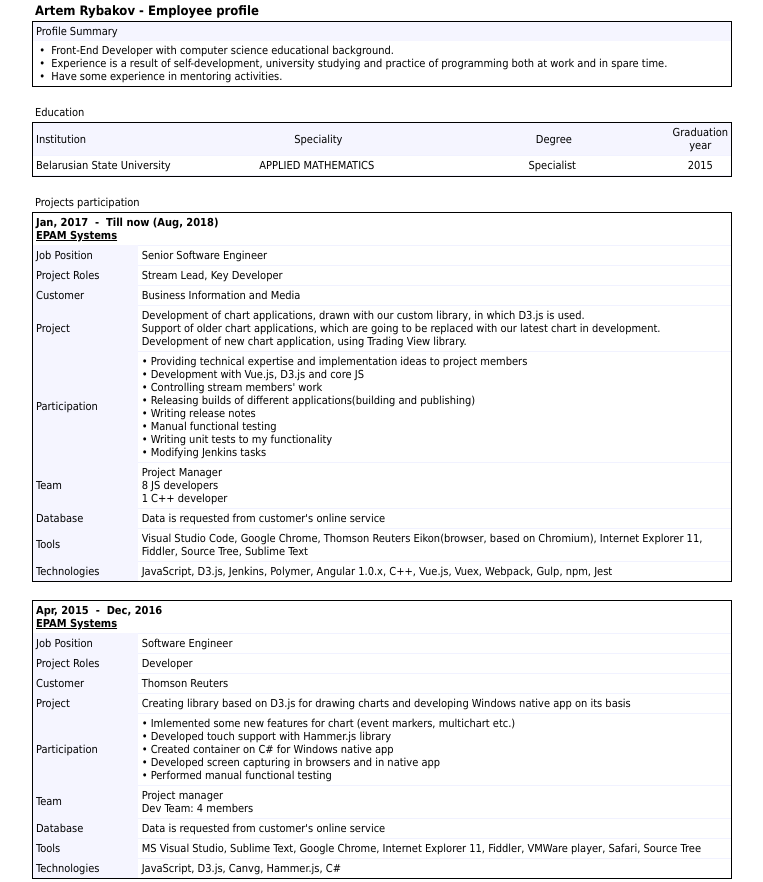
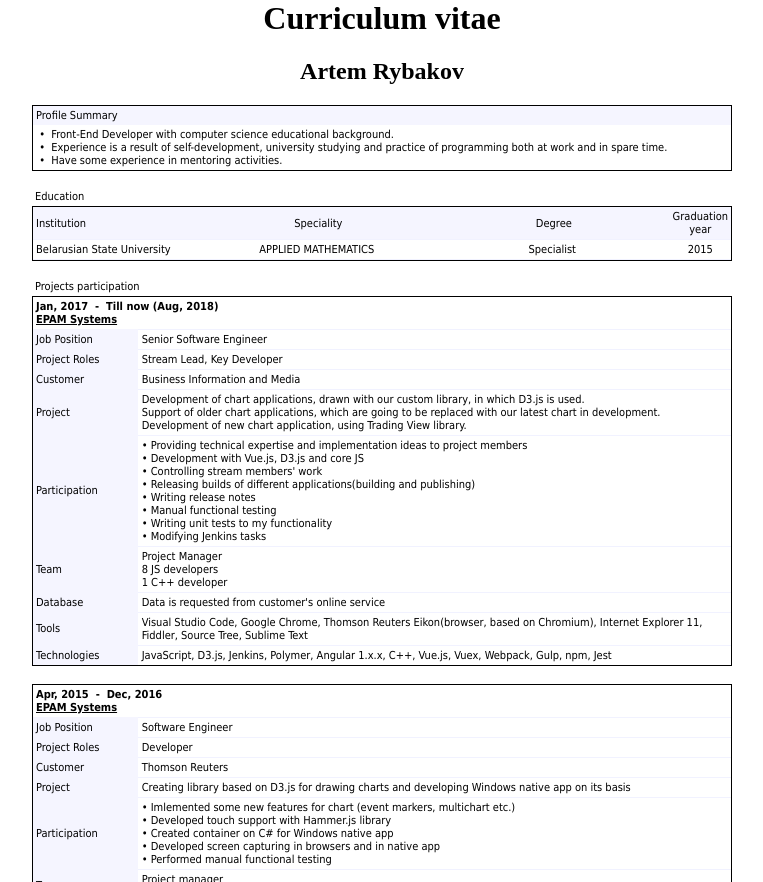
Before and after one commit to ArtiFisher/artifisher.github.io, a plain HTML site: page resume/index.html in a window 1280 px wide. Shown: the top 882 px of the page, without its empty margins (258-1021 px from the left). Drawn offline with Linux system fonts and the light colour scheme.

Commit message:
Changed title

```diff
--- a/resume/index.html
+++ b/resume/index.html
@@ -1,7 +1,7 @@
 
 <!-- saved from url=(0084)https://upsa.epam.com/workload/employeeViewProfile.do?export=false&showOverview=true -->
 <html><head><meta http-equiv="Content-Type" content="text/html; charset=UTF-8">
-    <title>Artem Rybakov&nbsp;-&nbsp;Employee profile</title>
+    <title>Curriculum vitæ</title>
         <style type="text/css">
         .profileRow_TBLR
         {
@@ -58,14 +58,8 @@
     <body leftmargin="0" topmargin="0" rightmargin="0" bottommargin="0" marginwidth="0" marginheight="0">
 
     <center>
-
-        <table border="0" cellpadding="3" cellspacing="0" width="700">
-            <tbody>
-                <tr>
-                    <td align="left" class="medium">Artem Rybakov&nbsp;-&nbsp;Employee profile</td>
-                </tr>
-            </tbody>
-        </table>
+        <h1>Curriculum vitae</h1>
+        <h2>Artem Rybakov</h2>
 
         <table cellpadding="3" cellspacing="0" width="700" style="border: 1px solid #000000;">
             <tbody>
@@ -148,7 +142,7 @@
 <!--                    -->1 C++ developer</td></tr>
                         <tr><td bgcolor="#F5F5FF" width="15%">Database&nbsp;&nbsp;</td><td class="profileRow_prj_data">Data is requested from customer's online service</td></tr>
                         <tr><td bgcolor="#F5F5FF" width="15%">Tools&nbsp;&nbsp;</td><td class="profileRow_prj_data">Visual Studio Code, Google Chrome, Thomson Reuters Eikon(browser, based on Chromium), Internet Explorer 11, Fiddler, Source Tree, Sublime Text</td></tr>
-                        <tr><td bgcolor="#F5F5FF" width="15%">Technologies&nbsp;&nbsp;</td><td class="profileRow_prj_data">JavaScript, D3.js, Jenkins, Polymer, Angular 1.0.x, C++, Vue.js, Vuex, Webpack, Gulp, npm, Jest</td></tr>
+                        <tr><td bgcolor="#F5F5FF" width="15%">Technologies&nbsp;&nbsp;</td><td class="profileRow_prj_data">JavaScript, D3.js, Jenkins, Polymer, Angular 1.x.x, C++, Vue.js, Vuex, Webpack, Gulp, npm, Jest</td></tr>
                       </tbody></table>
                       <br>
                   <table style="border: 1px solid #000000;" border="0" cellpadding="3" cellspacing="0" width="700">
@@ -454,7 +448,7 @@
                  <td>&nbsp;</td>
                  <td class="profileRow_TBLR">MS Windows</td>
                  <td class="profileRow_TB" align="center">18</td>
-                 <td class="profileRow_TBLR" align="center">Novice</td>
+                 <td class="profileRow_TBLR" align="center">Intermediate</td>
                  <td class="profileRow_TB" align="center">2018</td>
               </tr>
               <tr>
```
